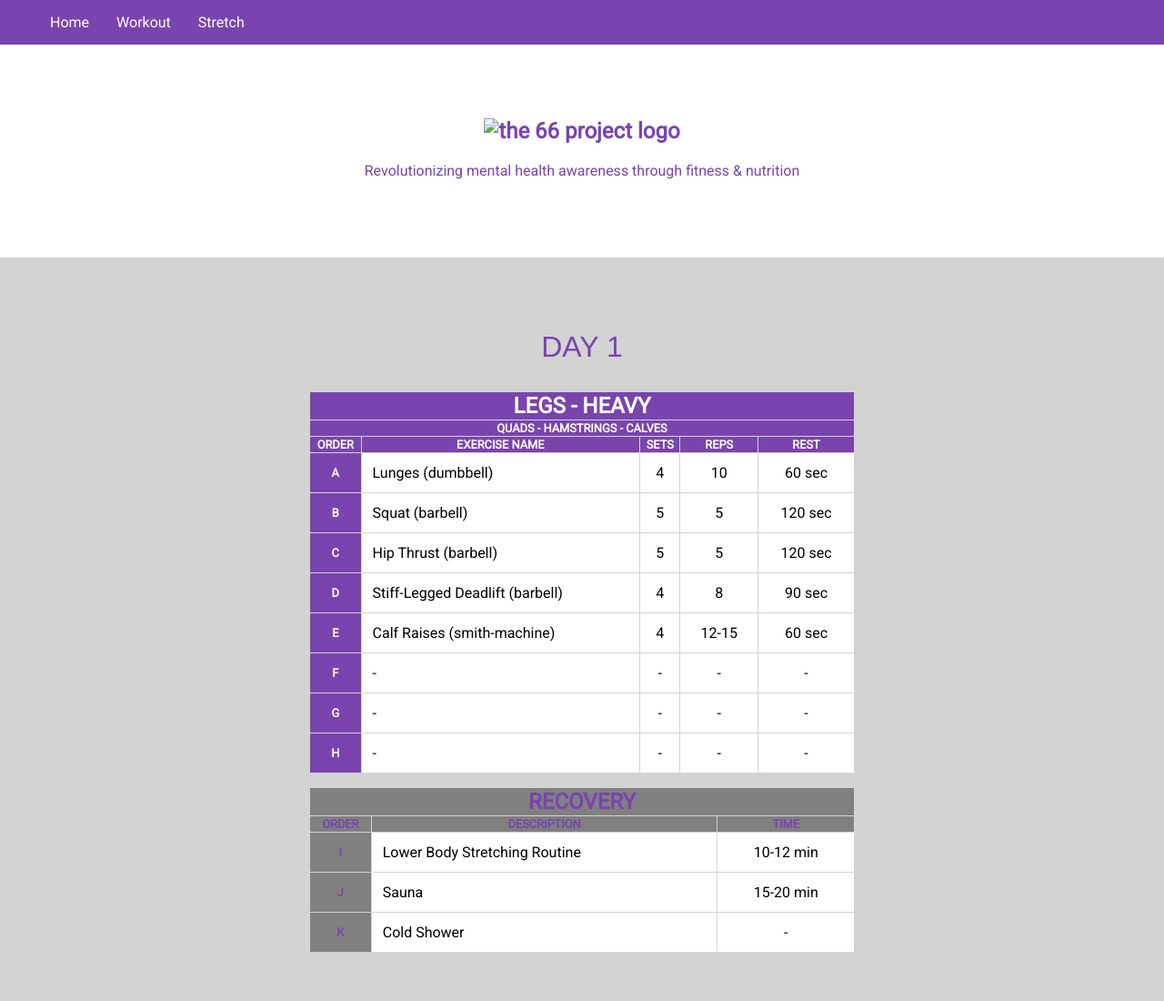
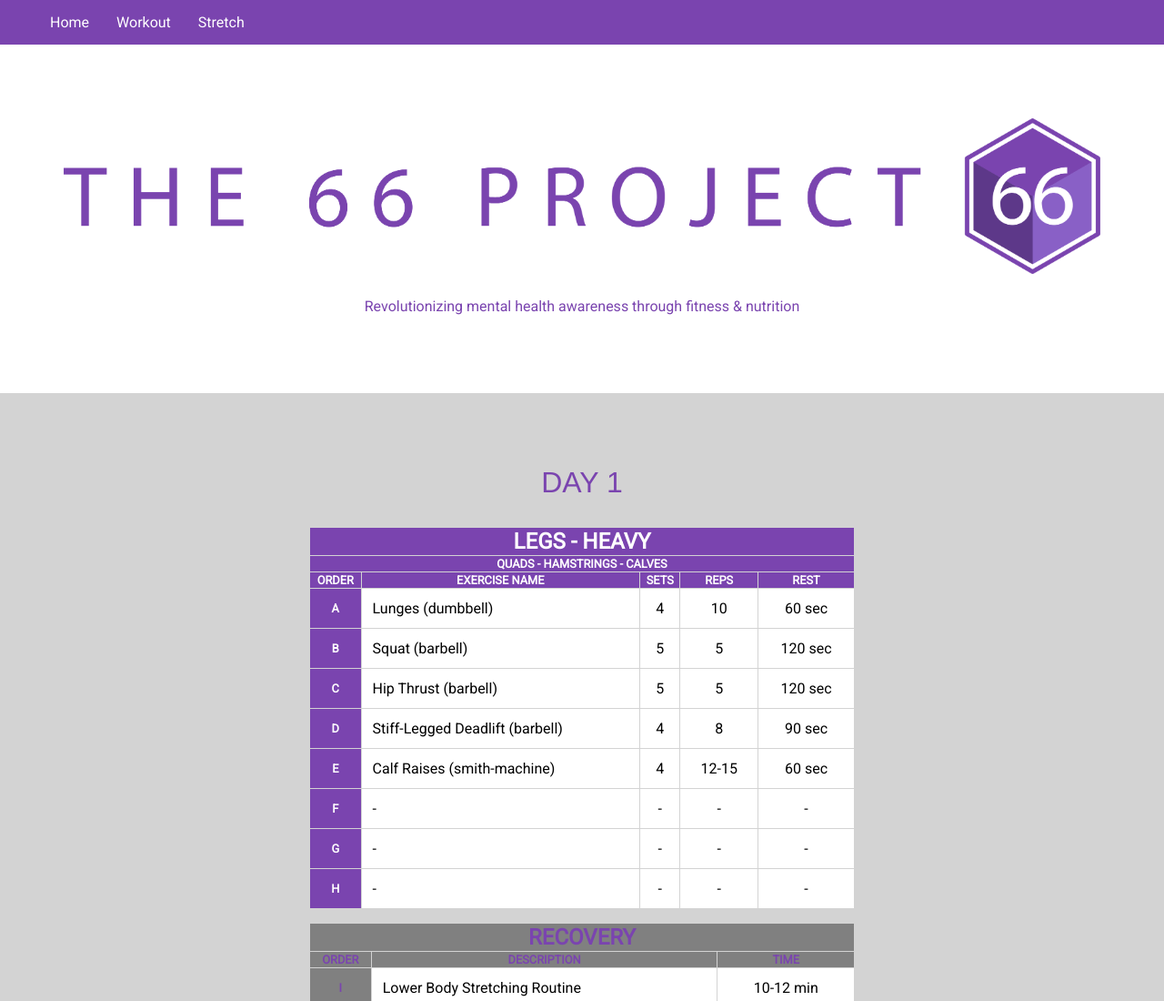
Before and after one commit to luisabelrobles/the66prototype, a plain HTML site: page workout.html in a window 1280 px wide. Shown: the top 1100 px of the page at 91% size. Drawn offline with nearby package versions, Linux system fonts and the light colour scheme; the site is published under a folder, as on GitHub Pages, so addresses that start at the root find nothing.

Commit message:
Update workout.html

```diff
--- a/workout.html
+++ b/workout.html
@@ -24,7 +24,7 @@
             <div class="content-wrap">
                 <div class="home-page">
                     <h1>
-                        <img src="/images/logo-the66project-big.png" alt="the 66 project logo">
+                        <img src="images/logo-the66project-big.png" alt="the 66 project logo">
                     </h1>
                     <p>Revolutionizing mental health awareness through fitness & nutrition</p>
                 </div>
```
